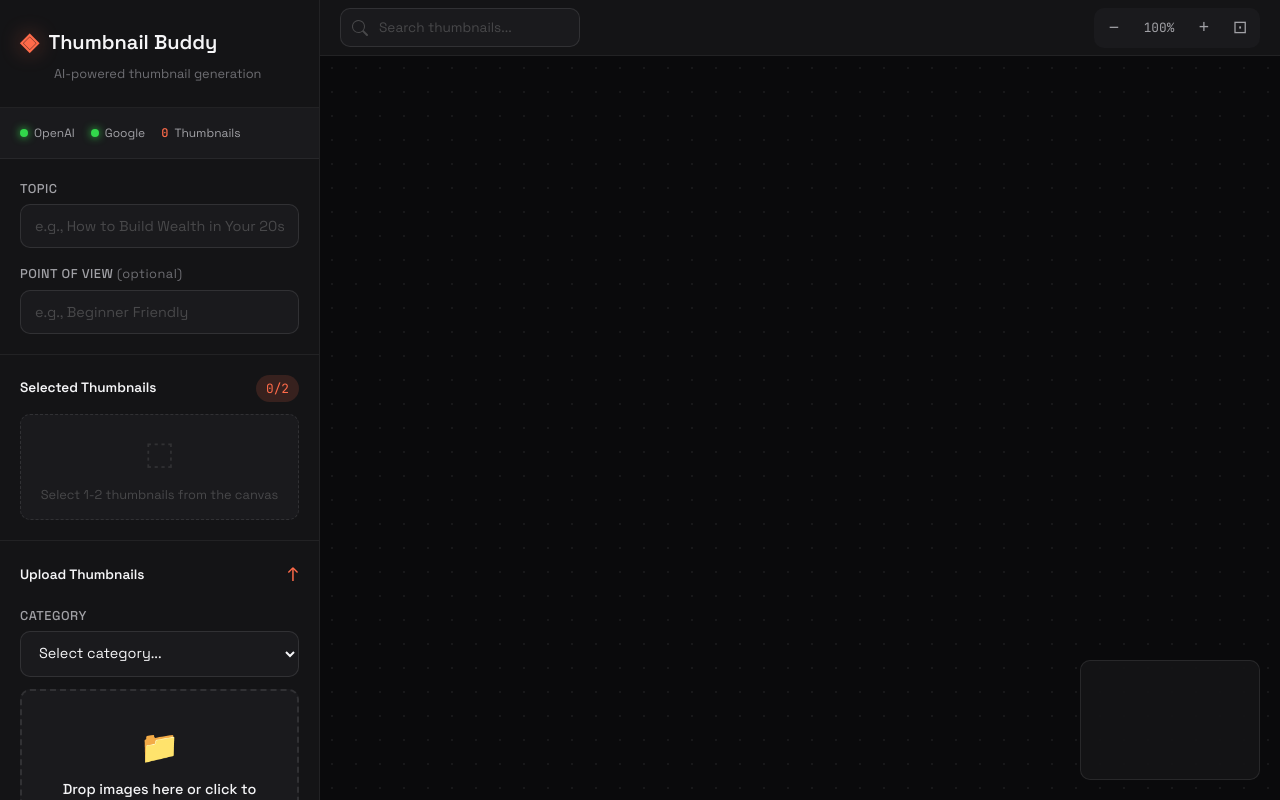
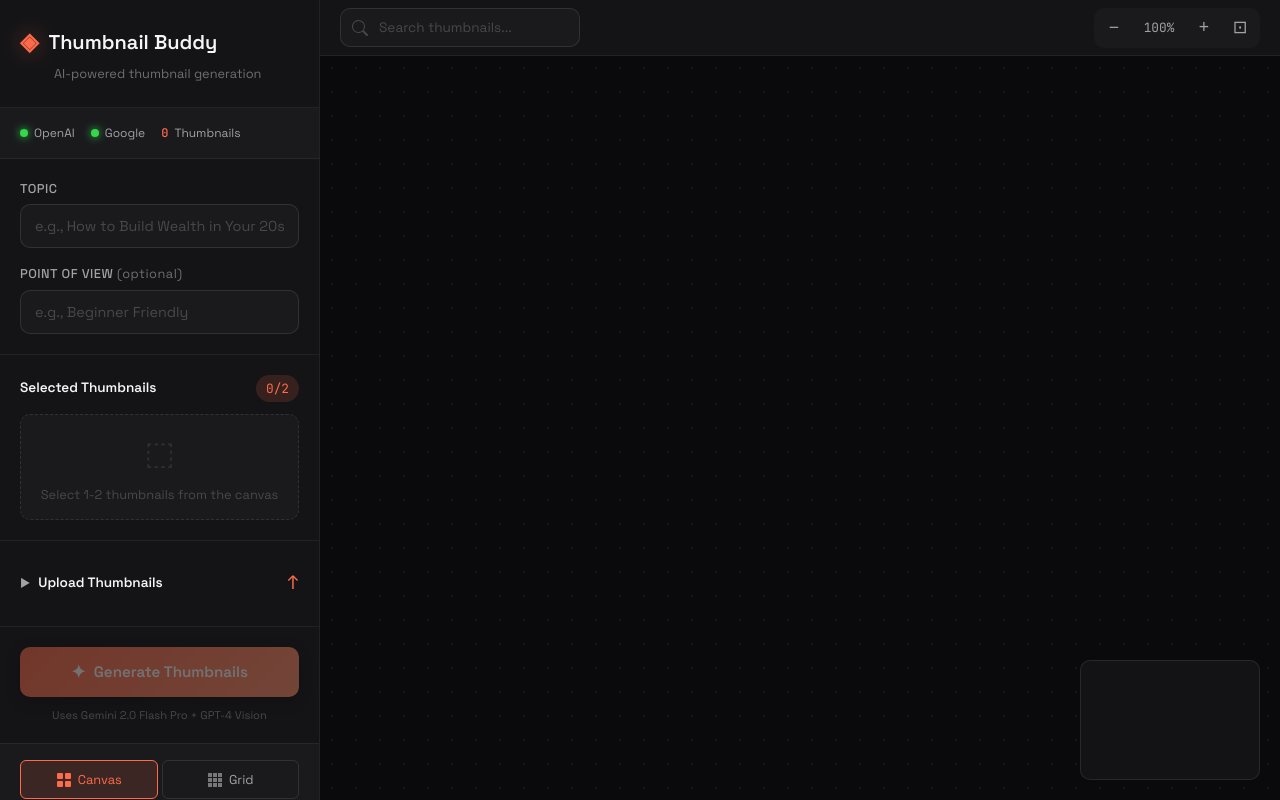
Before and after one commit to guptanoor1306/thumbnail-buddy, a Flask app: template templates/index.html in a window 1280 px wide. Run offline with Flask 3, Linux system fonts and the light colour scheme; the template is opened without the code that fills it, so the values that code supplies are empty; some libraries are stand-ins or nearby versions.

Commit message:
Improve upload UI: collapsible section + new category creation

```diff
--- a/static/css/style.css
+++ b/static/css/style.css
@@ -374,7 +374,33 @@ body {
     display: flex;
     justify-content: space-between;
     align-items: center;
-    margin-bottom: 16px;
+    margin-bottom: 0;
+}
+
+.upload-section .section-header.collapsible {
+    cursor: pointer;
+    padding: 8px 0;
+    transition: all var(--transition-fast);
+}
+
+.upload-section .section-header.collapsible:hover {
+    opacity: 0.8;
+}
+
+.upload-section .section-header .header-left {
+    display: flex;
+    align-items: center;
+    gap: 8px;
+}
+
+.upload-section .section-header .chevron {
+    font-size: 0.7rem;
+    color: var(--text-secondary);
+    transition: transform var(--transition-normal);
+}
+
+.upload-section .section-header.expanded .chevron {
+    transform: rotate(90deg);
 }
 
 .upload-section .section-header h3 {
--- a/static/js/app.js
+++ b/static/js/app.js
@@ -164,10 +164,48 @@ function updateGenerateButton() {
 let uploadFiles = [];
 
 function setupUploadListeners() {
+    const uploadHeader = document.getElementById('upload-header');
+    const uploadContent = document.getElementById('upload-content');
     const dropzone = document.getElementById('upload-dropzone');
     const fileInput = document.getElementById('upload-input');
     const uploadBtn = document.getElementById('upload-btn');
     const categorySelect = document.getElementById('upload-category');
+    const newCategoryInput = document.getElementById('new-category-input');
+    const categoryToggleBtns = document.querySelectorAll('.category-toggle-btn');
+    const existingCategoryGroup = document.getElementById('existing-category-group');
+    const newCategoryGroup = document.getElementById('new-category-group');
+
+    let categoryMode = 'existing'; // 'existing' or 'new'
+
+    // Collapsible upload section
+    uploadHeader.addEventListener('click', () => {
+        const isExpanded = uploadContent.style.display !== 'none';
+        uploadContent.style.display = isExpanded ? 'none' : 'block';
+        uploadHeader.classList.toggle('expanded', !isExpanded);
+    });
+
+    // Category mode toggle
+    categoryToggleBtns.forEach(btn => {
+        btn.addEventListener('click', (e) => {
+            e.stopPropagation(); // Prevent header collapse
+            categoryMode = btn.dataset.mode;
+
+            // Update button states
+            categoryToggleBtns.forEach(b => b.classList.remove('active'));
+            btn.classList.add('active');
+
+            // Show/hide appropriate input
+            if (categoryMode === 'existing') {
+                existingCategoryGroup.style.display = 'block';
+                newCategoryGroup.style.display = 'none';
+            } else {
+                existingCategoryGroup.style.display = 'none';
+                newCategoryGroup.style.display = 'block';
+            }
+
+            updateUploadButton();
+        });
+    });
 
     // Click to browse
     dropzone.addEventListener('click', () => {
@@ -197,20 +235,38 @@ function setupUploadListeners() {
 
     // Upload button
     uploadBtn.addEventListener('click', () => {
-        const category = categorySelect.value;
-        if (!category) {
-            showToast('Please select a category', 'error');
-            return;
+        let category;
+
+        if (categoryMode === 'existing') {
+            category = categorySelect.value;
+            if (!category) {
+                showToast('Please select a category', 'error');
+                return;
+            }
+        } else {
+            category = newCategoryInput.value.trim();
+            if (!category) {
+                showToast('Please enter a category name', 'error');
+                return;
+            }
+            // Validate category name (alphanumeric and underscores only)
+            if (!/^[a-zA-Z0-9_]+$/.test(category)) {
+                showToast('Category name can only contain letters, numbers, and underscores', 'error');
+                return;
+            }
         }
+
         if (uploadFiles.length === 0) {
             showToast('Please select files to upload', 'error');
             return;
         }
+
         uploadThumbnails(category);
     });
 
-    // Category selection
+    // Category selection changes
     categorySelect.addEventListener('change', updateUploadButton);
+    newCategoryInput.addEventListener('input', updateUploadButton);
 }
 
 function handleFiles(files) {
@@ -280,13 +336,26 @@ function displayUploadPreview() {
 function updateUploadButton() {
     const uploadBtn = document.getElementById('upload-btn');
     const categorySelect = document.getElementById('upload-category');
+    const newCategoryInput = document.getElementById('new-category-input');
     const fileCount = document.getElementById('upload-file-count');
 
     // Check if element exists before updating
     if (fileCount) {
         fileCount.textContent = uploadFiles.length;
     }
-    uploadBtn.disabled = uploadFiles.length === 0 || !categorySelect.value;
+
+    // Determine if we have a valid category based on mode
+    let hasCategory = false;
+    const categoryToggleBtns = document.querySelectorAll('.category-toggle-btn');
+    const activeMode = Array.from(categoryToggleBtns).find(btn => btn.classList.contains('active'))?.dataset.mode || 'existing';
+
+    if (activeMode === 'existing') {
+        hasCategory = categorySelect && categorySelect.value;
+    } else {
+        hasCategory = newCategoryInput && newCategoryInput.value.trim().length > 0;
+    }
+
+    uploadBtn.disabled = uploadFiles.length === 0 || !hasCategory;
 }
 
 async function uploadThumbnails(category) {
@@ -312,13 +381,23 @@ async function uploadThumbnails(category) {
         const result = await response.json();
 
         if (response.ok) {
-            showToast(`Successfully uploaded ${result.uploaded} thumbnail(s)!`, 'success');
+            const categoryName = result.category.replace(/_/g, ' ');
+            showToast(`Successfully uploaded ${result.uploaded} thumbnail(s) to ${categoryName}!`, 'success');
 
             // Clear upload state
             uploadFiles = [];
             document.getElementById('upload-input').value = '';
             document.getElementById('upload-category').value = '';
+            document.getElementById('new-category-input').value = '';
             displayUploadPreview();
+
+            // Collapse upload section
+            const uploadContent = document.getElementById('upload-content');
+            const uploadHeader = document.getElementById('upload-header');
+            if (uploadContent && uploadHeader) {
+                uploadContent.style.display = 'none';
+                uploadHeader.classList.remove('expanded');
+            }
 
             // Reload canvas to show new thumbnails
             await loadCanvasData();
--- a/templates/index.html
+++ b/templates/index.html
@@ -68,12 +68,22 @@
 
             <!-- Upload Section -->
             <div class="upload-section">
-                <div class="section-header">
+                <div class="section-header collapsible" id="upload-header">
+                    <div class="header-left">
+                        <span class="chevron">▶</span>
                         <h3>Upload Thumbnails</h3>
+                    </div>
                     <span class="upload-icon">↑</span>
                 </div>
+                <div class="upload-content" id="upload-content" style="display: none;">
                     <div class="input-group">
-                    <label for="upload-category">Category</label>
+                        <label>Category</label>
+                        <div class="category-toggle">
+                            <button class="category-toggle-btn active" data-mode="existing">Existing</button>
+                            <button class="category-toggle-btn" data-mode="new">New Category</button>
+                        </div>
+                    </div>
+                    <div class="input-group" id="existing-category-group">
                         <select id="upload-category" class="input-field">
                             <option value="">Select category...</option>
                             <option value="Case_Study">Case Study</option>
@@ -93,6 +103,10 @@
                             <option value="VS">VS</option>
                         </select>
                     </div>
+                    <div class="input-group" id="new-category-group" style="display: none;">
+                        <input type="text" id="new-category-input" class="input-field" placeholder="e.g., Tech_Reviews">
+                        <p class="input-hint">Use underscores for spaces (e.g., Tech_Reviews)</p>
+                    </div>
                     <div class="upload-dropzone" id="upload-dropzone">
                         <input type="file" id="upload-input" accept="image/*" multiple style="display: none;">
                         <div class="dropzone-content">
@@ -106,6 +120,7 @@
                         <span class="btn-icon">⬆</span>
                         Upload <span id="upload-file-count">0</span> file(s)
                     </button>
+                </div>
             </div>
 
             <!-- Generate Button -->
```
Also changed, not shown: other parts of static/css/style.css (+53 -0 lines). Lines whose indentation alone changed are shown as unchanged.
